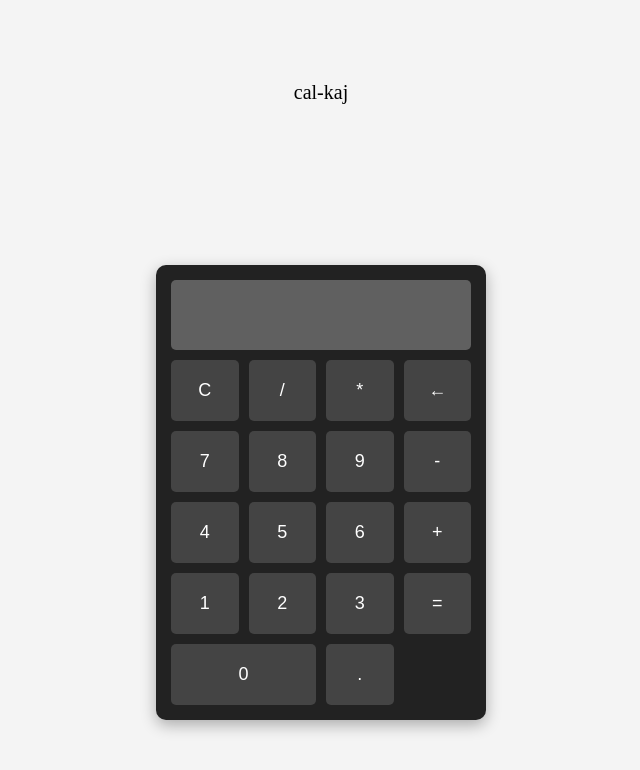
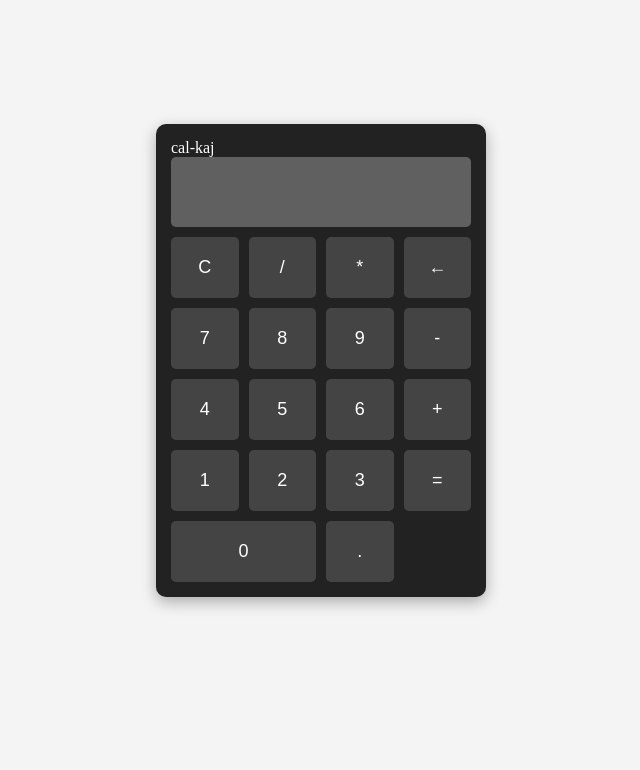
Before and after one commit to gaeisgeazz/Cal-Kaj, a plain HTML site: page index.html in a window 1280 px wide. Shown: the whole page, without its empty margins (319-959 px from the left). Drawn offline with Linux system fonts and the light colour scheme.

Commit message:
Update index.html

```diff
--- a/index.html
+++ b/index.html
@@ -9,10 +9,11 @@
 
 /* style.css */
 body {
+  width:100%;
   display: grid;
   justify-content: center;
   align-items: center;
-  height: 100vh;
+  height: 90vh;
   background-color: #f4f4f4;
   margin: 0;
 }
@@ -23,12 +24,8 @@ body {
   border-radius: 10px;
   box-shadow: 0 5px 15px rgba(0,0,0,0.3);
   width: 300px;
-  padding:15px
-}
-.title{
-    text-align:center;
-    font-size:20px;
-}
+  padding:15px;
+
 #display {
   width: 280px;
   height: 50px;
@@ -67,10 +64,11 @@ button:hover {
 }
 </style>
 <body>
-<p class="title">
+
+  <div class="calculator">
+  <p style="color:white;">
   cal-kaj
 </p>
-  <div class="calculator">
     <input type="text" id="display" disabled>
     <div class="buttons">
       <button onclick="clearDisplay()">C</button>
```
